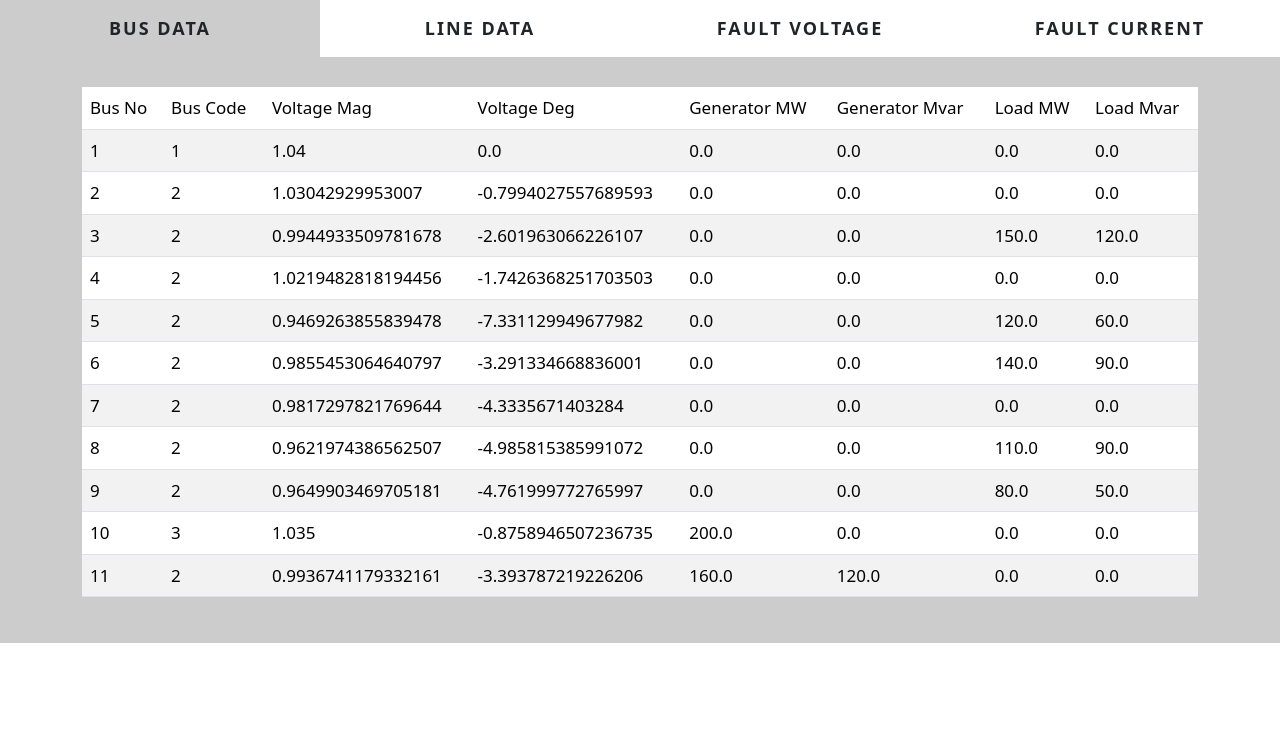
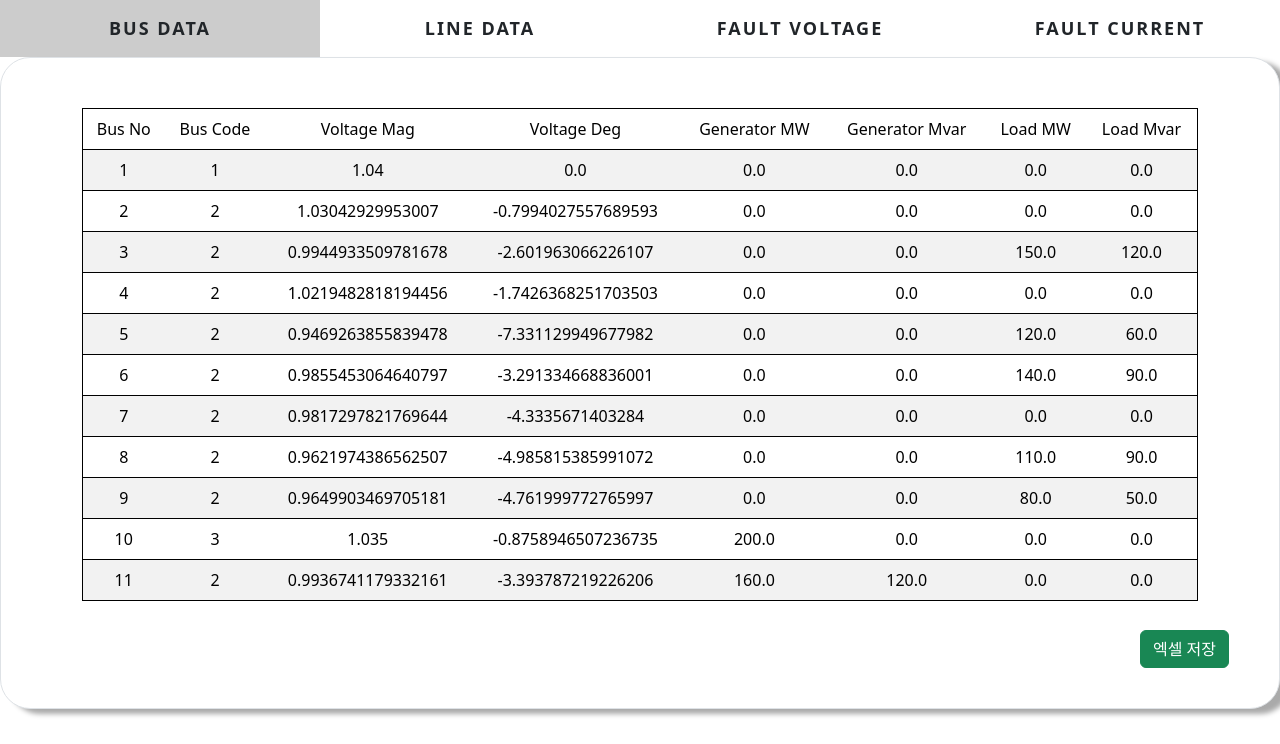
Before and after one commit to oiler831/fault_calculation_site, a Django app: page /result/ in a window 1280 px wide. Shown: the part 56-800 px from the top of the page. Run offline with Django 3.2, Linux system fonts and the light colour scheme; data comes from the database, SQL or seed files in the repository; both versions use the stored data as it was before the commit.

Commit message:
db.sqlite3 정리

```diff
--- a/fault/cal/static/cal/css/style.css
+++ b/fault/cal/static/cal/css/style.css
@@ -14,10 +14,11 @@ html {
   background-color:yellow;
   margin: 30px 0;
 }
-
+.border,
 .condition{
   background-color:#ffffff;
   padding: 50px;
+  padding-bottom:100px;
   border: 1px solid #000000;
   border-radius:30px;
   margin-bottom:30px;
@@ -35,7 +36,7 @@ label{
 #tab-2:checked ~ .tab label:nth-child(2),
 #tab-3:checked ~ .tab label:nth-child(3),
 #tab-4:checked ~ .tab label:nth-child(4) {
-	background-color: rgba(0, 0, 0, 0.2);
+  background-color: rgba(0, 0, 0, 0.2);
   box-shadow: none;
 }
 .content > div {
@@ -45,7 +46,7 @@ label{
 #tab-2:checked ~ .content div:nth-child(2),
 #tab-3:checked ~ .content div:nth-child(3),
 #tab-4:checked ~ .content div:nth-child(4)  {
-	display: block;
+	display:block;
 }
 .main {
   margin: 0 auto;
@@ -69,11 +70,22 @@ label{
     -webkit-user-select: none;
 }
 .content {
-  background-color: rgba(0, 0, 0, 0.2);
   min-height: 250px;
 }
-.content > div{
-   padding: 30px;
-   line-height: 1.5;
-   font-size: 17px;
+.fault{
+    overflow:auto;
+    height:500px;
 }
+
+.table{
+    border: 1px solid black;
+    text-align: center;
+}
+.btn-success{
+    right: 50px;
+    bottom: 40px;
+    position: absolute;
+}
+.border{
+    position: relative;
+}
--- a/fault/cal/templates/cal/fault_result.html
+++ b/fault/cal/templates/cal/fault_result.html
@@ -15,7 +15,8 @@
   </div>
   <div class="content">
     <div class="content-dis">
-      <div class="container">
+      <div class="border">
+        <div class="container fault">
           <table class="table table-striped">
             <thead>
               <tr>
@@ -45,9 +46,12 @@
             </tbody>
           </table>
         </div>
+        <button type="button" class="btn btn-success">엑셀 저장</button>
+      </div>
     </div>
     <div class="content-dis">
-      <div class="container">
+      <div class="border">
+        <div class="container  fault">
           <table class="table table-striped">
             <thead>
               <tr>
@@ -81,9 +85,12 @@
             </tbody>
           </table>
         </div>
+        <button type="button" class="btn btn-success">엑셀 저장</button>
+      </div>
     </div>
     <div class="content-dis">
-      <div class="container">
+      <div class="border">
+        <div class="container  fault">
           {% if faultcon.fault_type == 0 %}
             <table class="table table-striped">
               <thead>
@@ -132,9 +139,12 @@
             </table>
           {% endif %}
         </div>
+        <button type="button" class="btn btn-success">엑셀 저장</button>
+      </div>
     </div>
     <div class="content-dis">
-      <div class="container">
+      <div class="border">
+        <div class="container  fault">
           {% if faultcon.fault_type == 0 %}
             <table class="table table-striped">
               <thead>
@@ -187,6 +197,8 @@
             </table>
           {% endif %}
         </div>
+        <button type="button" class="btn btn-success">엑셀 저장</button>
+      </div>
     </div>
   </div>
 </div>
--- a/fault/cal/views.py
+++ b/fault/cal/views.py
@@ -4,6 +4,7 @@ from .models import (FaultCondition, BusData, LineData, ExcelFile,FaultLineData,
 import pandas as pd
 import numpy as np
 import math
+import sqlite3
 
 # Create your views here.
 def index(request):
@@ -72,6 +73,9 @@ def fault_con(request):
         is_load_effect = request.POST.get('is_load_effect', False)
         file = ExcelFile.objects.get(find_file=True)
         line_df = pd.read_excel(file.file.path, header=None)
+        # con = sqlite3.connect("/home/jin/graduation/fault/db.sqlite3")
+        # line_df.to_sql('test',con,dtype=float)
+        # df = pd.read_sql("SELECT * FROM test", con, index_col='index')
         new_con = FaultCondition(
             basemva = basemva,
             is_flow = is_flow,
```
Also changed, not shown: fault/cal/templates/cal/fault_con.html (+7 -7 lines), fault/db.sqlite3. Lines whose indentation alone changed are shown as unchanged.
